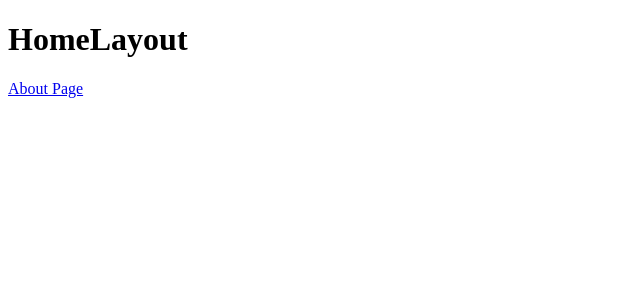
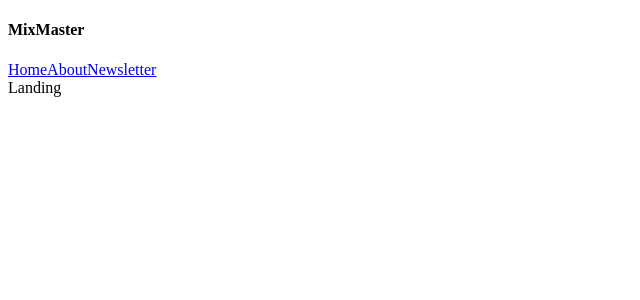
Before and after one commit to miawithcode/mixmaster, a React (Vite) app: page / in a window 1280 px wide. Shown: the top 300 px of the page, without its empty margins (0-640 px from the left). Built offline with nearby package versions, Linux system fonts and the light colour scheme.

Commit message:
feat: navbar

```diff
--- a/src/App.jsx
+++ b/src/App.jsx
@@ -13,10 +13,24 @@
   {
     path: '/',
     element: <HomeLayout />,
-  },
-  {
-    path: '/about',
-    element: <About />,
+    children: [
+      {
+        index: true,
+        element: <Landing />,
+      },
+      {
+        path: '/cocktail',
+        element: <Cocktail />,
+      },
+      {
+        path: '/newsletter',
+        element: <Newsletter />,
+      },
+      {
+        path: '/about',
+        element: <About />,
+      },
+    ],
   },
 ]);
 
--- /dev/null
+++ b/src/components/Navbar.jsx
@@ -0,0 +1,23 @@
+import { NavLink } from "react-router-dom"
+
+const Navbar = () => {
+  return (
+    <nav>
+      <div className="nav-center">
+        <h4>MixMaster</h4>
+        <div className="nav-links">
+          <NavLink to="/" className="nav-link">
+            Home
+          </NavLink>
+          <NavLink to="/about" className="nav-link">
+            About
+          </NavLink>
+          <NavLink to="/newsletter" className="nav-link">
+            Newsletter
+          </NavLink>
+        </div>
+      </div>
+    </nav>
+  );
+}
+export default Navbar
--- a/src/pages/HomeLayout.jsx
+++ b/src/pages/HomeLayout.jsx
@@ -1,11 +1,12 @@
-import { Link } from 'react-router-dom';
+import { Outlet } from 'react-router-dom';
+import Navbar from '../components/Navbar';
 
 const HomeLayout = () => {
   return (
-    <div>
-      <h1>HomeLayout</h1>
-      <Link to="/about">About Page</Link>
-    </div>
+    <>
+      <Navbar />
+      <Outlet />
+    </>
   );
 };
 export default HomeLayout;
```
Also changed, not shown: 1 other file (tests, documents, lock files or other folders).
